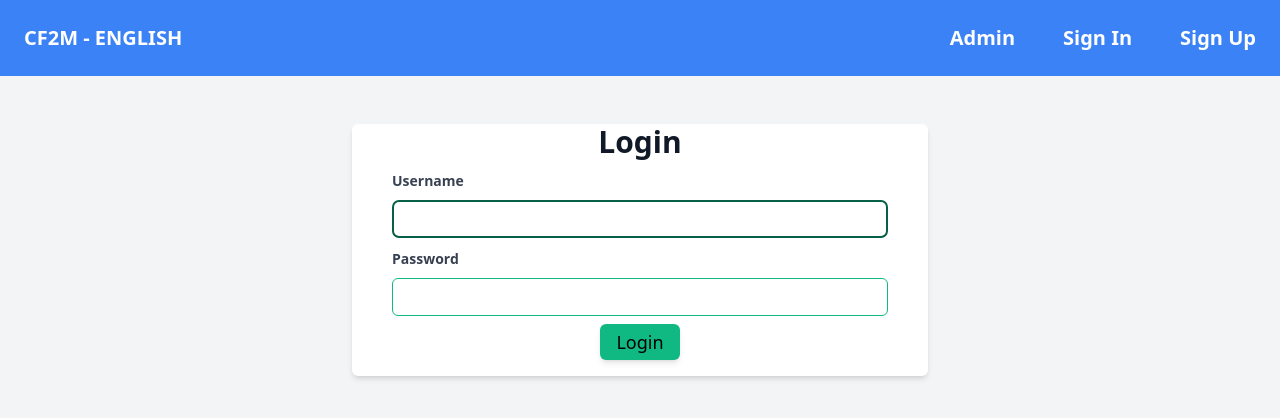
After one commit to Leerlandais/cf2m_english, a PHP site: template view/public/public.login.html.twig in a window 1280 px wide. The commit adds this page. Shown: the top 418 px of the page. Run offline with PHP 8.4, Linux system fonts and the light colour scheme; the template is opened without the code that fills it, so the values that code supplies are empty; a stand-in replaces the project's code that opens the database connection; some libraries are stand-ins or nearby versions.

Commit message:
added login page

```diff
--- a/Controllers/RouteController.php
+++ b/Controllers/RouteController.php
@@ -8,6 +8,7 @@ $router = new RouteManager($twig, $db);
 // Register routes
 // GENERAL ROUTES
 $router->registerRoute('home', ConnectionController::class, 'index');
+$router->registerRoute('login', ConnectionController::class, 'connectUser');
 $router->registerRoute('createUser', ConnectionController::class, 'create');
 $router->registerRoute("logout", ConnectionController::class, "logout");
 $router->registerRoute('404', ErrorController::class, 'error404');
--- a/view/public/inc/_navBar.html.twig
+++ b/view/public/inc/_navBar.html.twig
@@ -4,7 +4,7 @@
             <a href="?route={{ userRole ? "general" : "home" }}">CF2M - ENGLISH</a>
             <div class="flex items-center gap-x-12">
                 <a href="?route=adminControls">Admin</a>
-                <a href="?route=connectUser">Sign In</a>
+                <a href="?route=login">Sign In</a>
                 <a href="?route=createUser">Sign Up</a>
             </div>
         </div>
--- /dev/null
+++ b/view/public/public.login.html.twig
@@ -0,0 +1,53 @@
+{% extends "template.html.twig" %}
+
+{% block title %}{{ parent() }} | Login{% endblock %}
+
+{% block sectionOne %}
+    <div class="mb-5 mt-12">
+        <div class="container mx-auto max-w-xs sm:max-w-md md:max-w-lg lg:max-w-xl shadow-md dark:shadow-white px-6 sm:px-10 bg-white dark:bg-gray-800 border-emerald-500 rounded-md">
+            <div>
+                <h1 class="text-center text-2xl sm:text-3xl font-bold text-gray-900 dark:text-white">
+                    Login
+                </h1>
+                <form action="" method="POST">
+                    <label>
+                        <input type="text" class="hidden" name="csrf_token" value="{{ csrfToken }}">
+                    </label>
+                    <div class="my-2">
+                        <label for="loginName"
+                               class="text-sm sm:text-md font-bold text-gray-700 dark:text-gray-300">
+                            Username
+                        </label>
+                        <input type="text"
+                               name="loginName"
+                               class="block w-full border border-emerald-500 outline-emerald-800 px-2 py-2 text-sm sm:text-md rounded-md my-2 bg-white dark:bg-gray-700 text-gray-900 dark:text-white"
+                               id="loginName"
+                               autofocus
+                               required>
+                    </div>
+
+
+                    <div class="my-2">
+                        <label for="loginPassword"
+                               class="text-sm sm:text-md font-bold text-gray-700 dark:text-gray-300">
+                            Password
+                        </label>
+                        <input type="password"
+                               name="loginPassword"
+                               class="block w-full border border-emerald-500 outline-emerald-800 px-2 py-2 text-sm sm:text-md rounded-md my-2 bg-white dark:bg-gray-700 text-gray-900 dark:text-white"
+                               id="loginPassword"
+                               required>
+                    </div>
+                    <div class="flex justify-center">
+                        <button class="px-4 py-1 bg-emerald-500 rounded-md
+                            text-black text-sm sm:text-lg shadow-md mb-4"
+                                name="loginUser"
+                                type="submit">
+                            Login
+                        </button>
+                    </div>
+                </form>
+            </div>
+        </div>
+    </div>
+{% endblock %}
```
Also changed, not shown: Controllers/ConnectionController.php (+10 -0 lines), dist/tailwind.min.css.
